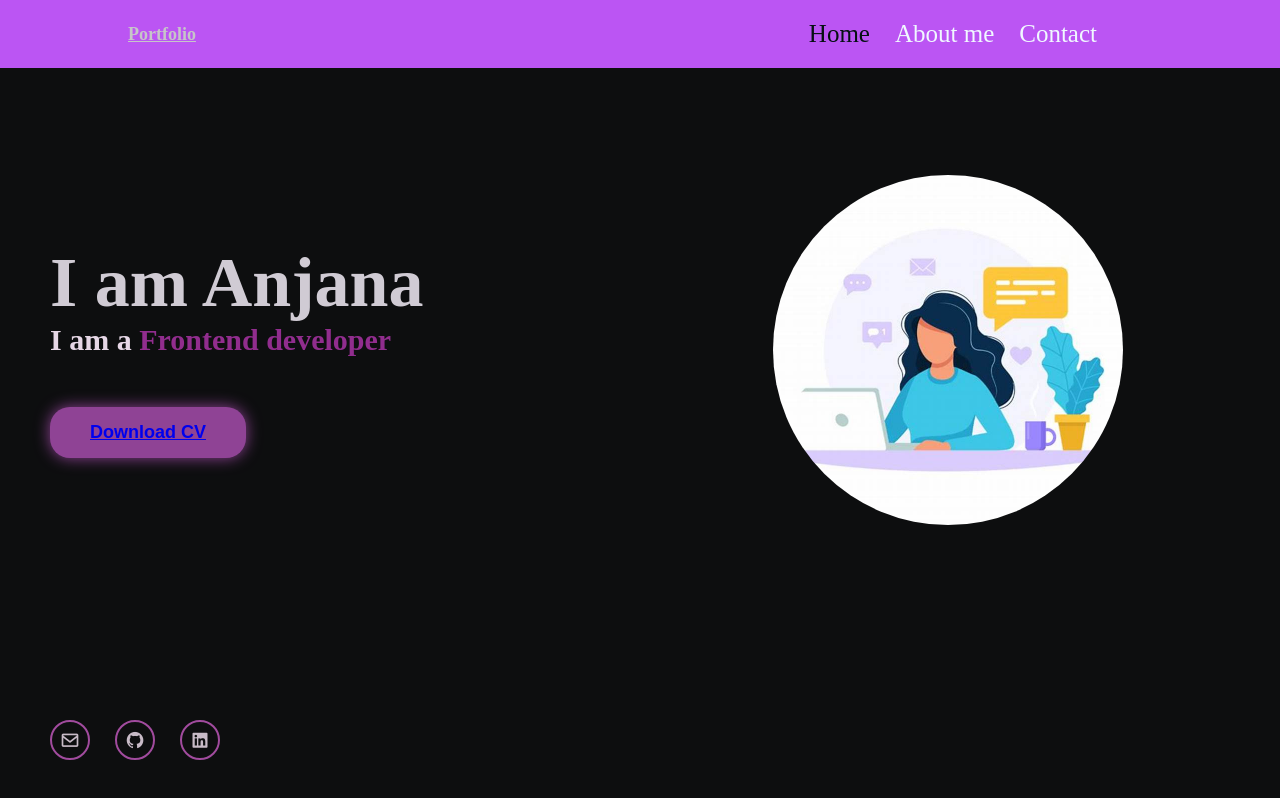
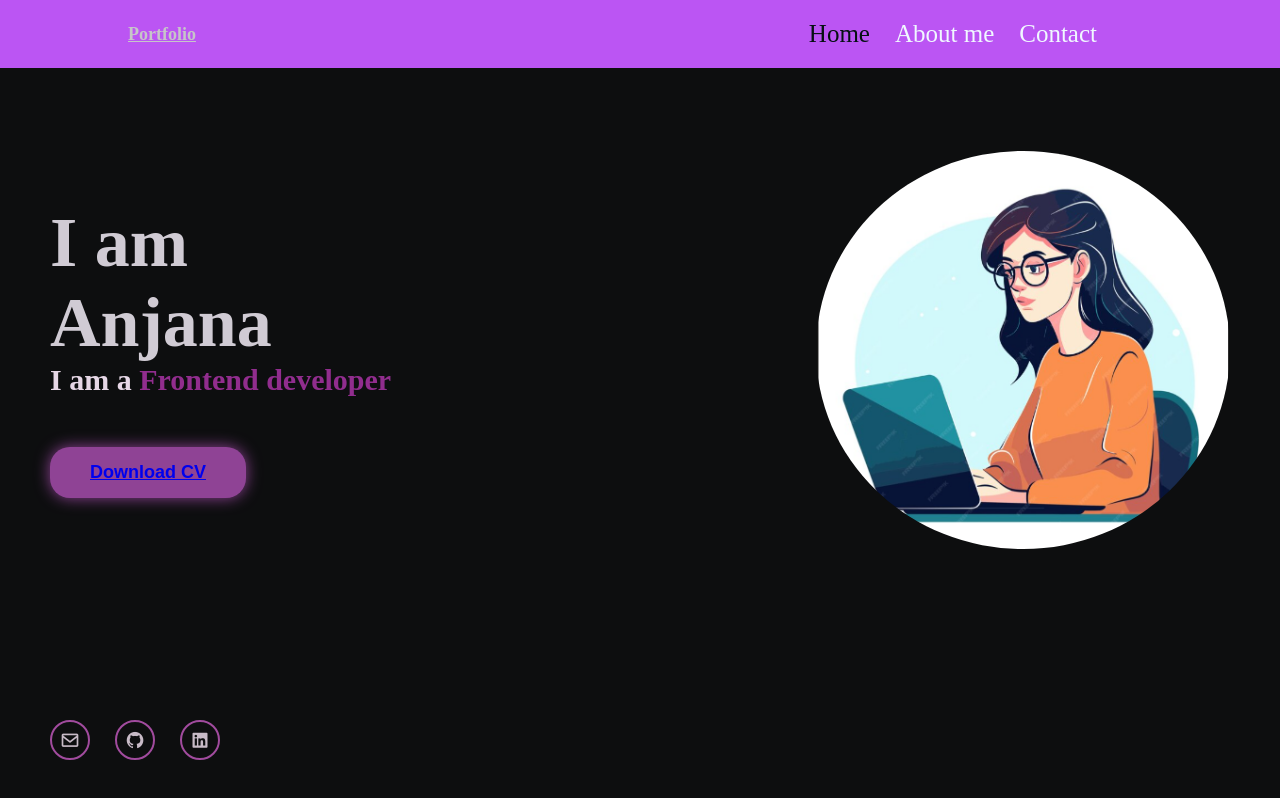
Before and after one commit to MSAnjana13/Personal_Portfolio, a plain HTML site: page index.html in a window 1280 px wide. Drawn offline with nearby package versions, Linux system fonts and the light colour scheme.

Commit message:
Update index.html

```diff
--- a/index.html
+++ b/index.html
@@ -21,10 +21,10 @@
         <div class="four">
             <h2 >I am Anjana</h2>
             <h3>I am a<span> Frontend developer</span></h3>
-            <button class="btn"><a href="Malayath_Sreenivasan_Anjana__Resume.pdf">Download CV</a></button>
+            <button class="btn"><a href="Malayath_Sreenivasan_Anjana__Resume.pdf" class="cvimg">Download CV</a></button>
         </div>
         <div class="eight">
-            <img src="https://github.com/MSAnjana13/Personal_portfolio/blob/main/image.jpg?raw=true" >
+            <img src="https://github.com/MSAnjana13/Personal_portfolio/blob/main/Screenshot%20(8).png?raw=true" >
         </div>
         <div class="nine">
             <a href="mailto:malayathsrinivasan@gmail.com"><i class='bx bx-envelope' ></i></a>
```
